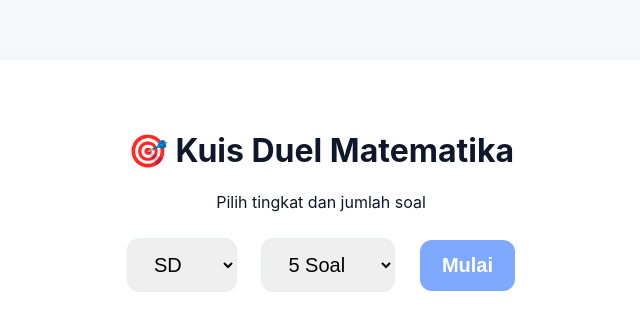
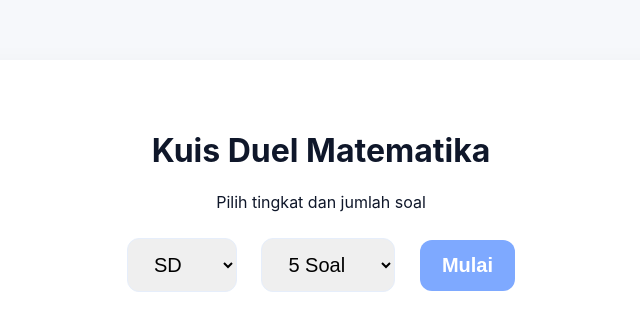
Before and after one commit to kharisdestian862-ops/Quiz-matematika, a plain HTML site: page index.html in a window 1280 px wide. Shown: the whole page, without its empty margins (319-959 px from the left). Drawn offline with Linux system fonts and the light colour scheme.

Commit message:
Remove emoji from quiz title in index.html

```diff
--- a/index.html
+++ b/index.html
@@ -10,7 +10,7 @@
     <div class="wrap">
       <!-- MENU UTAMA -->
       <div class="menu" id="menu">
-        <h1>🎯 Kuis Duel Matematika</h1>
+        <h1>Kuis Duel Matematika</h1>
         <p>Pilih tingkat dan jumlah soal</p>
 
         <div class="controls">
```
